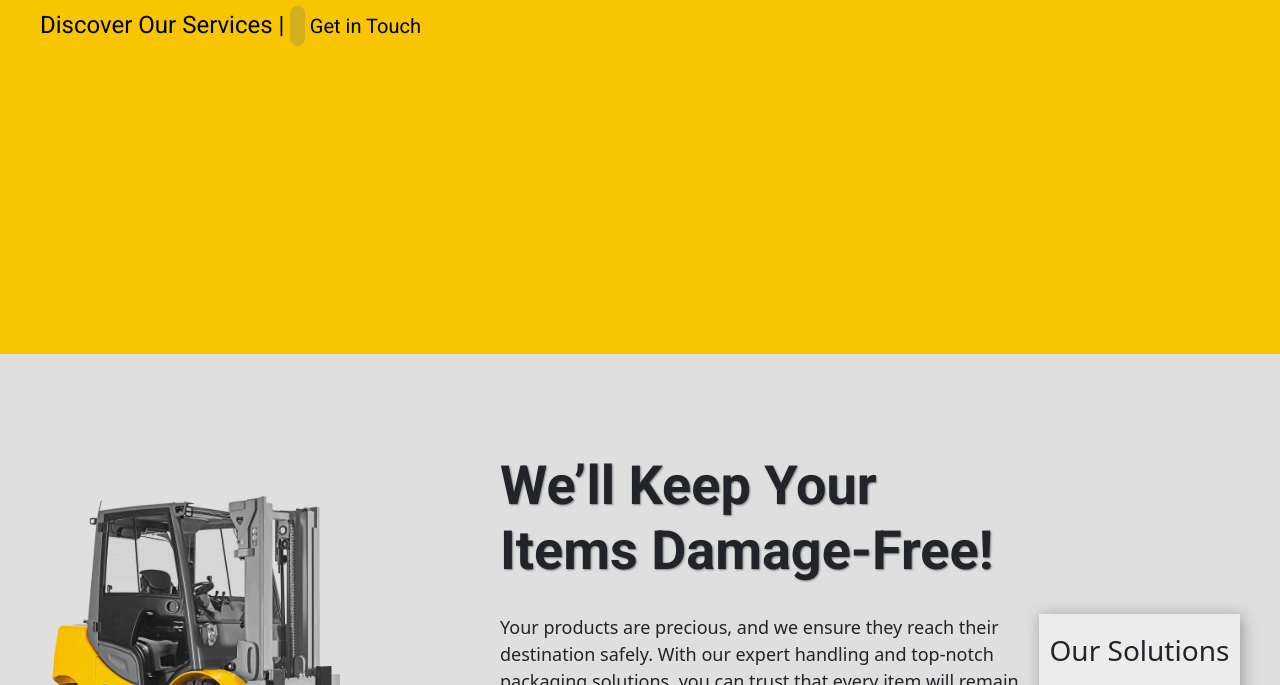
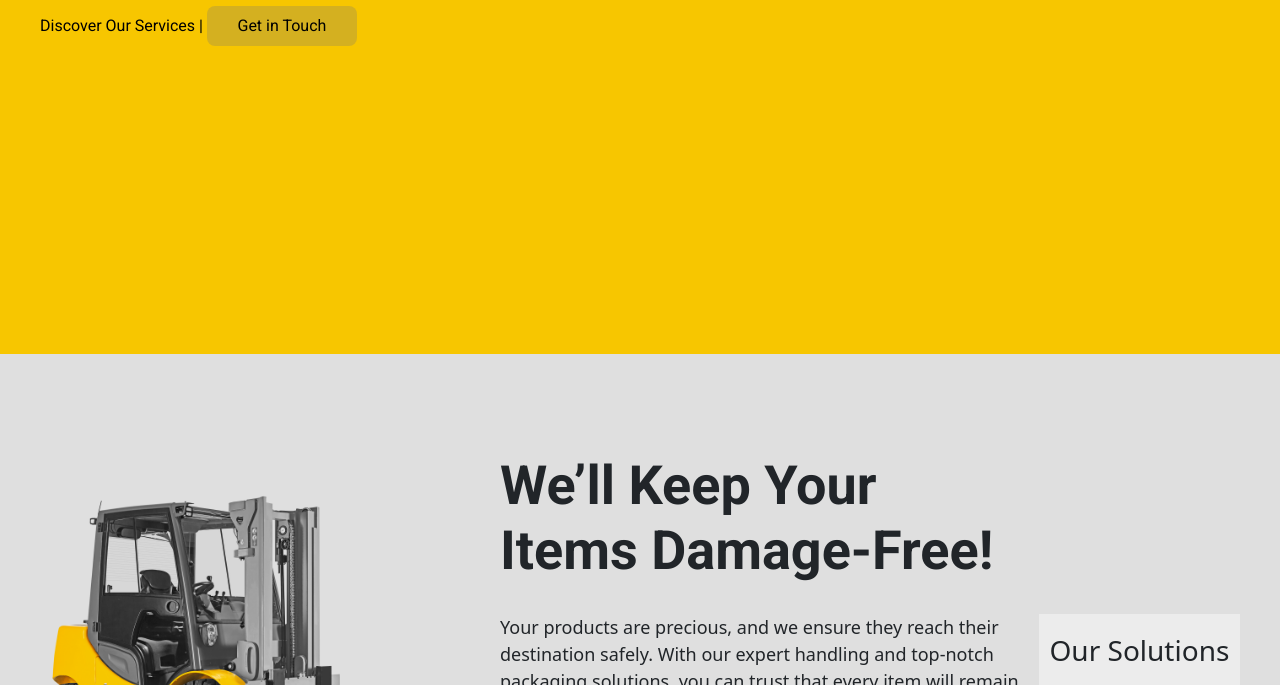
Before and after one commit to Deepaklalwanii/Rj-international, a plain HTML site: page index.html in a window 1280 px wide. Shown: the part 418-1103 px from the top of the page. Drawn offline with nearby package versions, Linux system fonts and the light colour scheme.

Commit message:
hero-banner-changes

```diff
--- a/style.css
+++ b/style.css
@@ -14,7 +14,7 @@
         color: #000;
         font-size: 24px;
         font-weight: 400;
-        text-shadow: 1px 1px 2px grey;
+        /* text-shadow: 1px 1px 2px grey; */
     }
 
     .rji-nav-logo span{
@@ -112,7 +112,6 @@
         text-align: left;
         font-size: 60px;
         flex-wrap: wrap;
-        text-shadow: 1px 1px 2px grey;
         margin-bottom: 24px;
     }
 
@@ -123,43 +122,22 @@
     }
 
     .rji-hero-container span{
-        font-size: 24px;
-        cursor: default;
+        font-size: 16px;
+        cursor: pointer;
         color:#000;
     }
 
     .rji-hero-container button{
-        font-size: 20px;
+        font-size: 16px;
         cursor: pointer;
         border-radius: 8px;
         width: 150px;
         height: 40px;
         color:#000;
         border: none;
-        background-color: transparent;
+        background-color: rgba(121, 118, 118, 0.276);
         position: relative;
     }
-
-    .rji-hero-container button:after{
-        content: '';
-        position: absolute;
-        width: 10%;
-        height: 40px;
-        color:#fff;
-        border-radius: 8px;
-        border: none;
-        background-color: rgba(121, 118, 118, 0.276);
-        left: 0;
-        bottom: 0;
-        transition: 0.3s;
-    }
-
-    .rji-hero-container button:hover::after{
-        color: #fff;
-        width: 100%;
-    }
-
-
 
     /* ------------------------------------------------- */
 
@@ -184,7 +162,6 @@
     .rji-banne2-content h2{
         font-size: 54px;
         font-weight: 600;
-        text-shadow: 1px 1px 2px grey;
         font-family: 'roboto';
         margin-bottom: 30px;
         text-align: left;
@@ -202,7 +179,6 @@
         min-height: fit-content;
         align-content: center;
         background-color: #ececec;
-        box-shadow: 2px 2px 15px rgba(128, 128, 128, 0.763);
         padding-top: 20px;
         padding-bottom: 20px;
         margin-top: 160px;
```
